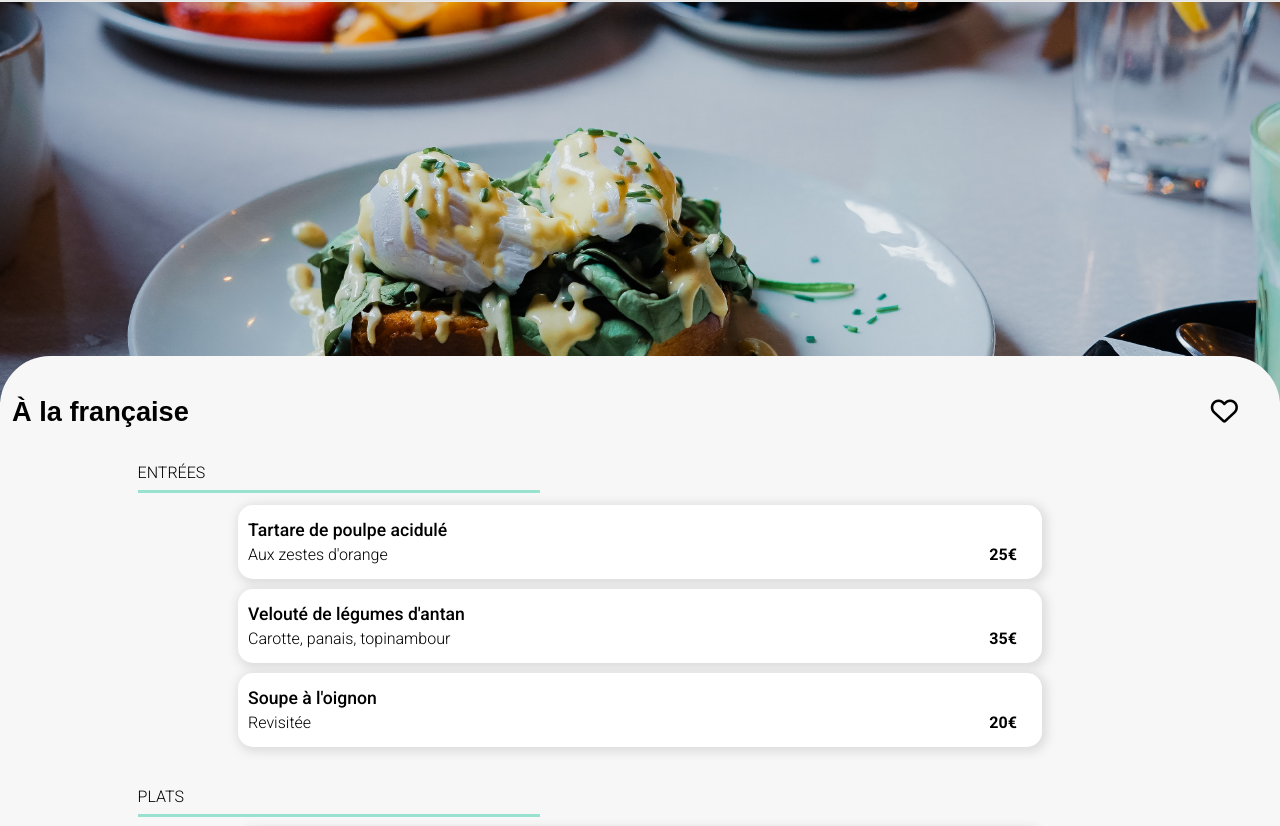
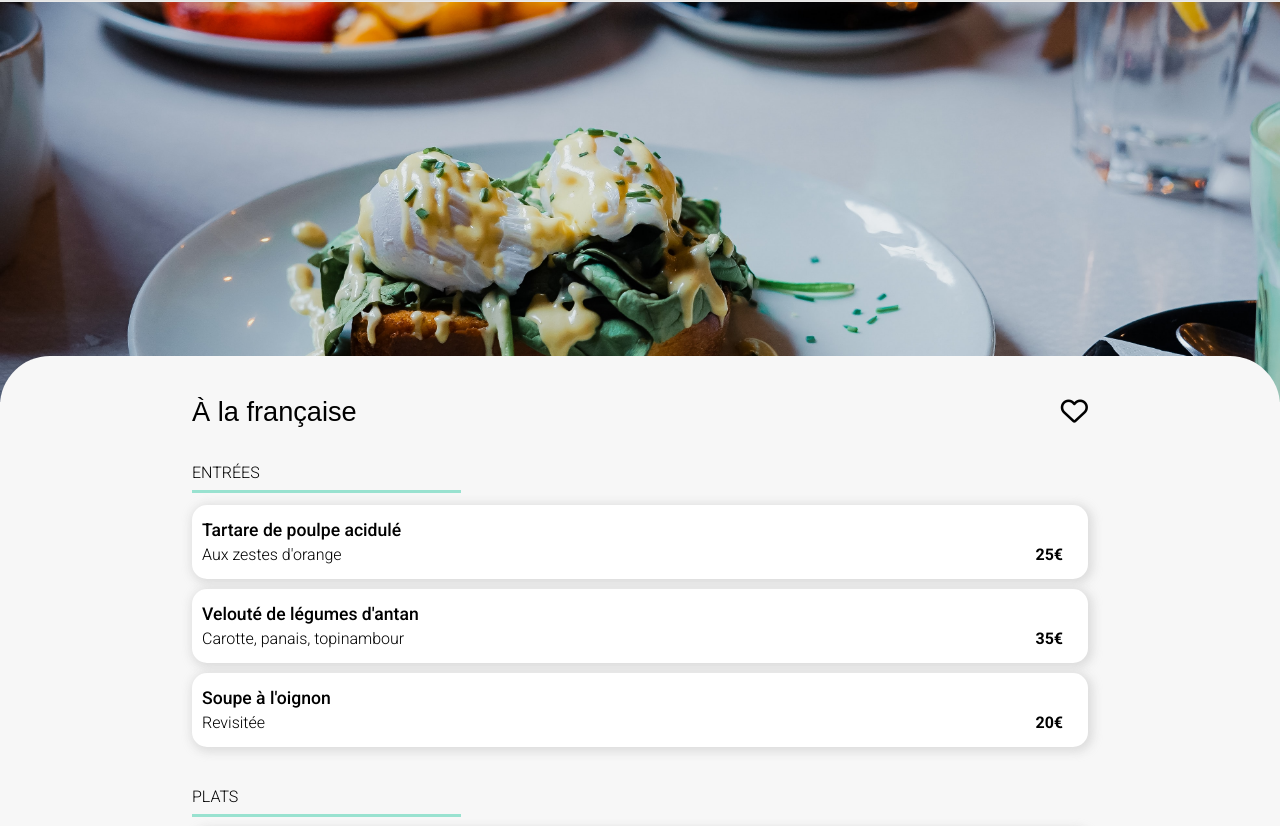
Before and after one commit to codec-onion/OC-dynamiser_une_page_web, a website: page menu/a_la_francaise.html in a window 1280 px wide. Shown: the part 66-892 px from the top of the page. Drawn offline with Linux system fonts and the light colour scheme; a web font is replaced by a local one.

Commit message:
Animation des plats page menu

```diff
--- a/sass/pages/_home.scss
+++ b/sass/pages/_home.scss
@@ -157,7 +157,7 @@
             display: block;
             width: 100%;
             height: 100%;
-            padding: 30px;
+            padding: 25px;
             font-weight: bold;
             box-shadow: 2px 2px 10px 3px map-get($map: $box-shadows, $key: link-element);
         }
--- a/sass/pages/_menu.scss
+++ b/sass/pages/_menu.scss
@@ -24,12 +24,19 @@
         @extend %background-menu;
         border-radius: 50px 50px 0 0;
         z-index: 1;
+        @include tablette-display {
+            padding: 40px 10%;
+        }
+        @include desktop-display {
+            padding: 40px 15%;
+        }
         h1 {
             font-family: Shrikhand, sans-serif;
             display: flex;
             justify-content: space-between;
-            margin: 0 30px 35px 0;
+            margin-bottom: 35px;
             font-size: 1.7rem;
+            font-weight: lighter;
             i {
                 align-self: center;
             }
@@ -37,7 +44,6 @@
         .meal-part {
             margin-bottom: 40px;
             @include tablette-display {
-                width: 80%;
                 margin: 0 auto 40px;
             }
             h2 {
@@ -50,8 +56,11 @@
                 width: 40px;
                 background-color: $tertiary-color;
                 margin: 8px 0 12px 0;
+                @include tablette-display {
+                    width: 20%;
+                }
                 @include desktop-display {
-                    width: 40%;
+                    width: 30%;
                 }
             }
             &__element {
@@ -59,8 +68,8 @@
                 background-color: map-get($map: $background-color, $key: primary);
                 border-radius: 15px;
                 box-shadow: 2px 2px 10px 3px map-get($map: $box-shadows, $key: link-element);
+                animation: appearance 1s ease-in-out;
                 @include desktop-display {
-                    width: 80%;
                     margin: 0 auto 10px;
                 }
                 a {
@@ -73,6 +82,7 @@
                 }
                 &-price {
                     font-weight: bold;
+                    margin-left: 5px;
                 }
                 h3 {
                     font-size: 1.1rem;
@@ -83,3 +93,14 @@
         }
     }
 }
+
+@keyframes appearance {
+    from {
+        opacity: 0;
+        transform: translate(0, 20px);
+    }
+    to {
+        opacity: 1;
+        transform: translate(0,0);
+    }
+}
--- a/sass/utils/_placeholders.scss
+++ b/sass/utils/_placeholders.scss
@@ -1,3 +1,4 @@
+// Permet de ne pas avoir de blanc en fond en bas du bloc menu à cause du déplacement avec position
 %background-menu {
     background: map-get($map: $background-color, $key: secondary);
 }
```
Also changed, not shown: index.html (+17 -3 lines), css/style.css, 1 other file.
